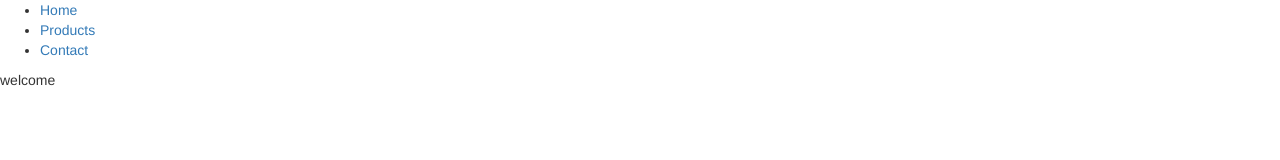
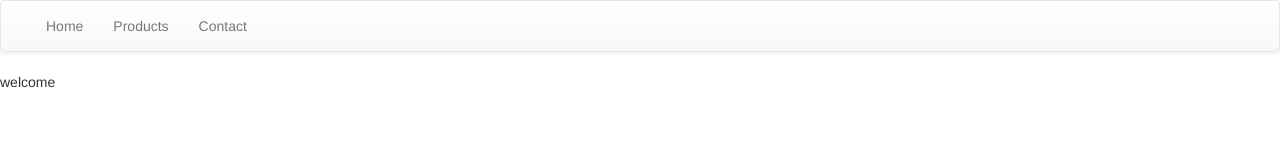
Before and after one commit to sDromacque/astonSemaine2, a plain HTML site: page index.html in a window 1280 px wide. Drawn offline with nearby package versions, Linux system fonts and the light colour scheme; some packages are replaced by stand-ins of ours.

Commit message:
custom menu

```diff
--- a/app/app.js
+++ b/app/app.js
@@ -8,8 +8,7 @@ angular.module('app')
                 controller: 'homeCtrl'
             })
             .when("/products", {
-                templateUrl : "app/views/products.html",
-                controller: 'productCtrl'
+                templateUrl : "app/views/products.html"
             });
     })
 
--- a/partial/menu.html
+++ b/partial/menu.html
@@ -1,5 +1,11 @@
-<ul ng-controller='menuController'>
-    <li ng-repeat="link in menu">
-        <a href="{{link.url}}">{{link.label}}</a>
-    </li>
-</ul>
+<nav class="navbar navbar-default">
+    <div class="container-fluid">
+        <div class="collapse navbar-collapse">
+            <ul ng-controller='menuController' class="nav navbar-nav">
+                <li ng-repeat="link in menu">
+                    <a href="{{link.url}}">{{link.label}}</a>
+                </li>
+            </ul>
+        </div>
+    </div>
+</nav>
```
